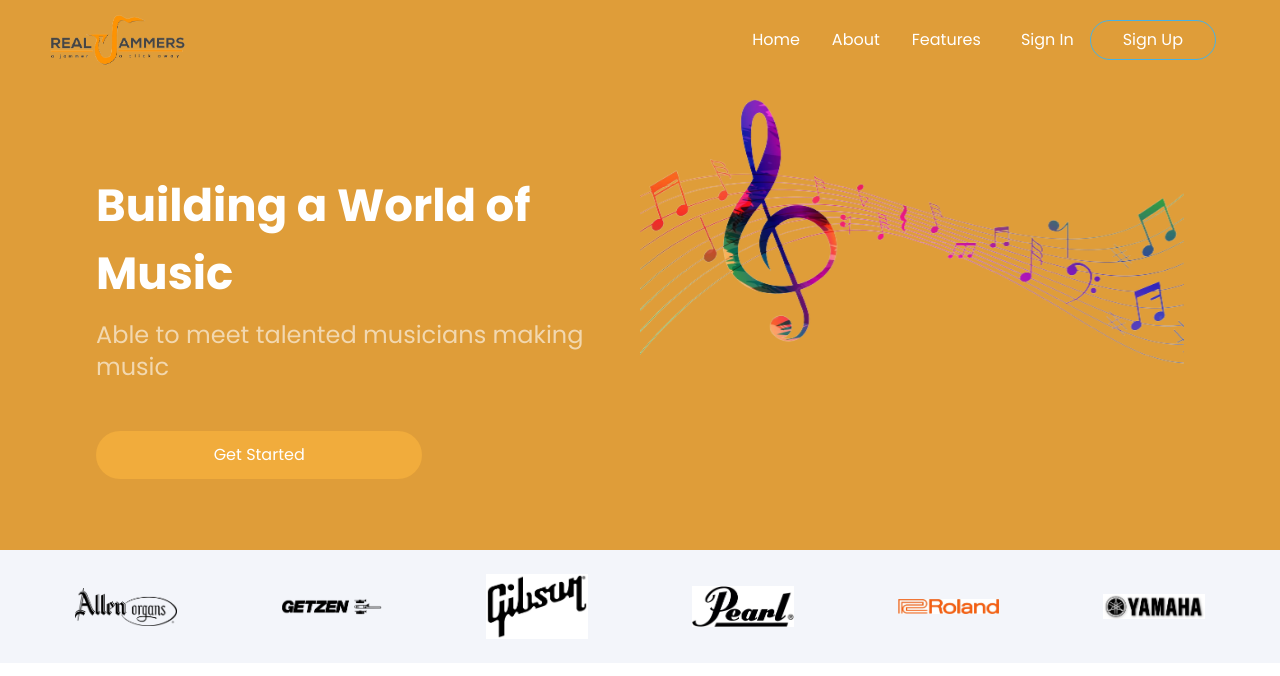
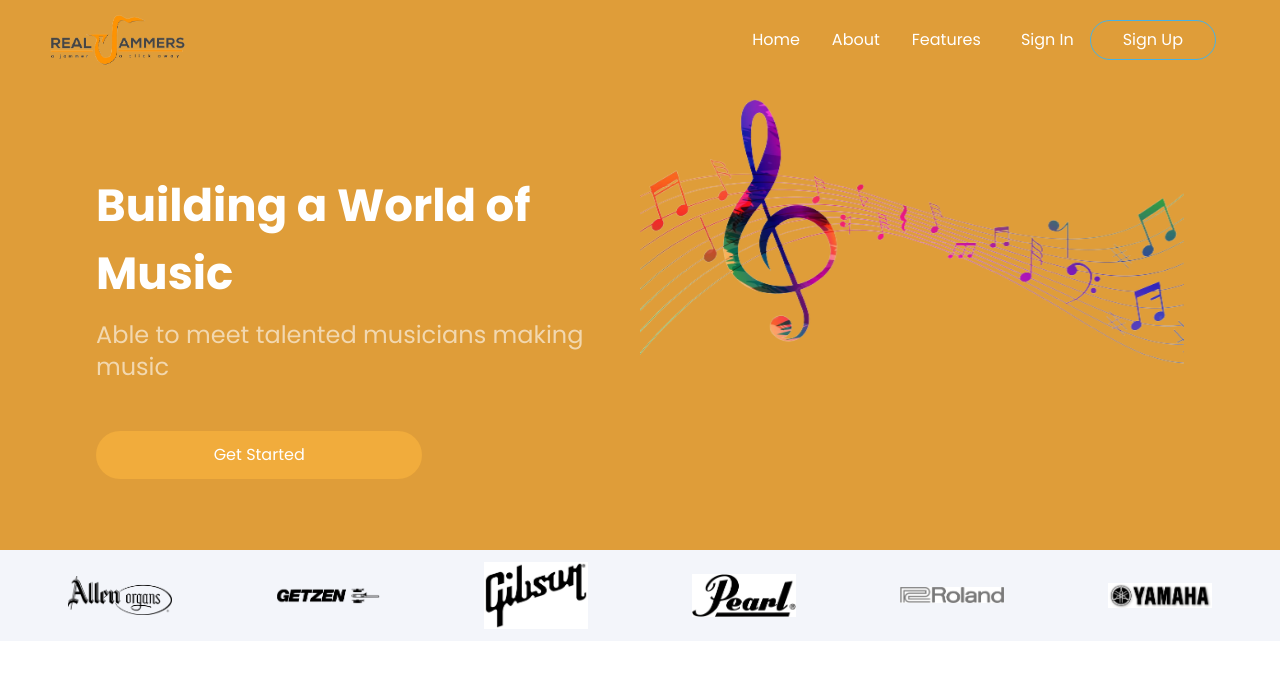
Before and after one commit to j-grace1/real-jammers-ui, a React (Create React App) app: page / in a window 1280 px wide. Shown: the top 676 px of the page. Built offline with nearby package versions, Linux system fonts and the light colour scheme.

Commit message:
add login route and component

```diff
--- a/src/App.js
+++ b/src/App.js
@@ -2,6 +2,7 @@ import React from 'react'
 import { Routes, Route } from 'react-router-dom'
 import Home from './routes/Home'
 import Login from './routes/Login'
+import Register from './routes/Register'
 
 const App = () => {
   return (
@@ -9,6 +10,7 @@ const App = () => {
       <Routes>
         <Route path='/' element={<Home />} />
         <Route path='/login' element={<Login />} />
+        <Route path='/register' element={<Register />} />
       </Routes>
     </>
   )
--- a/src/Components/Brand.jsx
+++ b/src/Components/Brand.jsx
@@ -13,15 +13,15 @@ import client6 from "../assets/clients/client-6.jpg";
 AOS.init();
 const Brand = () => {
   return (
-    <div className="bg-[#f3f5fa] p-3 text-center">
+    <div className="bg-[#f3f5fa] text-center">
       <div className="container">
         <div className="flex flex-col-6 flex-wrap gap-20 items-center justify-center" data-aos='zoom-in' data-aos-duration="1500">
-          <img className="w-[10%] inline-block p-3 transition-all" src={client1} alt="client1" />
-          <img className="w-[10%] inline-block p-3 transition-all" src={client2} alt="client2" />
-          <img className="w-[10%] inline-block p-3 transition-all" src={client3} alt="client3" />
-          <img className="w-[10%] inline-block p-3 transition-all" src={client4} alt="client4" />
-          <img className="w-[10%] inline-block p-3 transition-all" src={client5} alt="client5" />
-          <img className="w-[10%] inline-block p-3 transition-all" src={client6} alt="client6" />
+          <img className="w-[10%] inline-block p-3 transition-all grayscale hover:grayscale-0 hover:scale-110" src={client1} alt="client1" />
+          <img className="w-[10%] inline-block p-3 transition-all grayscale hover:grayscale-0 hover:scale-110" src={client2} alt="client2" />
+          <img className="w-[10%] inline-block p-3 transition-all grayscale hover:grayscale-0 hover:scale-110" src={client3} alt="client3" />
+          <img className="w-[10%] inline-block p-3 transition-all grayscale hover:grayscale-0 hover:scale-110" src={client4} alt="client4" />
+          <img className="w-[10%] inline-block p-3 transition-all grayscale hover:grayscale-0 hover:scale-110" src={client5} alt="client5" />
+          <img className="w-[10%] inline-block p-3 transition-all grayscale hover:grayscale-0 hover:scale-110" src={client6} alt="client6" />
         </div>
       </div>
     </div>
--- a/src/Components/Hero.jsx
+++ b/src/Components/Hero.jsx
@@ -13,7 +13,7 @@ const Hero = () => {
             <div className='flex flex-col justify-center md:items-start py-8' data-aos='fade-up' data-aos-delay='200' data-aos-duration="1500">
                 <h1 className='py-3 text-[45px] text-white font-bold'>Building a World of Music</h1>
                 <h2 className='text-2xl text-[#ffffff99]'>Able to meet talented musicians making music</h2>
-                <button className='py-3 mt-12 sm:w-[60%] bg-[#f1ac3c] transition delay-150 hover:bg-[#76def0] border-none'>Get Started</button>
+                <button className='py-3 mt-12 sm:w-[60%] bg-[#f1ac3c] transition duration-150 hover:bg-[#76def0] border-none'>Get Started</button>
             </div>
             <div data-aos='zoom-in' data-aos-delay='200' data-aos-duration="1500">
                 <img className='animate-bounce' src={Icon} alt='Icon' />
--- /dev/null
+++ b/src/Components/LoginInput.jsx
@@ -0,0 +1,25 @@
+import React from 'react'
+
+const LoginInput = () => {
+  return (
+    <div className='flex flex-col h-[80vh] justify-center space-y-5'>
+        <center>
+            <input className='w-96 p-2 px-3 bg-[#bababa] placeholder:text-[#efefef] border border-white outline-none rounded-lg text-black' type="text" name="" placeholder='Username' />
+        </center>
+        <center>
+            <input className='w-96 p-2 px-3 bg-[#bababa] placeholder:text-[#efefef] border border-white outline-none rounded-lg text-black' type="password" name="" placeholder='Password' />
+        </center>
+        <center>
+            <a className='text-white text-lg hover:text-bold hover:border-b border-spacing-5 duration-300' href="#">Forgotten Password?</a>
+        </center>
+        <center>
+            <input className='w-96 p-2 px-3 bg-[#df9d39] border border-white outline-none rounded-lg text-black font-semibold hover:bg-[#f1ac3c] hover:text-white duration-300' type="submit" value="Log In" />
+        </center>
+        <center>
+            <h4 className='text-white hover:text-blue-700 cursor-pointer duration-300'>CREATE ACCOUNT</h4>
+        </center>
+    </div>
+  )
+}
+
+export default LoginInput
--- a/src/Components/Navbar.jsx
+++ b/src/Components/Navbar.jsx
@@ -28,9 +28,9 @@ const Navbar = () => {
             </div>
             <div className='hidden md:flex pr-4'>
                 <ul className='hidden md:flex text-white'>
-                    <li className='transition delay-150 hover:text-[#1df0db]'>Home</li>
-                    <li className='transition delay-150 hover:text-[#1df0db]'>About</li>
-                    <li className='transition delay-150 hover:text-[#1df0db]'>Features</li>
+                    <li className='transition duration-300 hover:text-[#1df0db]'>Home</li>
+                    <li className='transition duration-300 hover:text-[#1df0db]'>About</li>
+                    <li className='transition duration-300 hover:text-[#1df0db]'>Features</li>
                 </ul>
                 <button className='border-none transition duration-150 bg-transparent hover:bg-transparent hover:text-[#1df0db] text-white mx-6 mr-4'>Sign In</button>
                 <button className='px-8 my-2 h-10'>Sign Up</button>
@@ -45,8 +45,8 @@ const Navbar = () => {
             <li className='border-b-2 border-zinc-300 w-full'>About</li>
             <li className='border-b-2 border-zinc-300 w-full'>Features</li>
             <div className='flex flex-col my-4'>
-                <button className='bg-transparent text-indigo-600 py-3 mb-4'>Sign In</button>
-                <button className='px-8 py-3'>Sign Up</button>
+                <button className='text-black py-3 mb-4'>Sign In</button>
+                <button className='px-8 py-3 text-black hover:bg-[#f1b23bea] duration-300'>Sign Up</button>
             </div>
         </ul>
     </div>
--- a/src/routes/Login.jsx
+++ b/src/routes/Login.jsx
@@ -1,13 +1,19 @@
-import React from 'react'
+import React from "react";
 
-import Logo from '../assets/logo.png'
+import Logo from "../assets/logo.png";
+import LoginInput from "../Components/LoginInput";
 
 const Login = () => {
   return (
-    <div className='flex'>
-        <img src={Logo} alt="Logo" />
+    <div className='h-screen w-full bg-cover bg-center bg-fixed bg-[url("https://images.pexels.com/photos/34221/violin-musical-instrument-music-sound.jpg?cs=srgb&dl=pexels-pixabay-34221.jpg&fm=jpg")]'>
+      <div className='bg-black/80 w-full h-screen px-8 py-3'>
+        <img className="w-[240px]" src={Logo} alt="Logo" />
+        <LoginInput />
+
+        <span className="flex justify-center text-white text-center">© 2022 Real Jammers. All Rights Reserved</span>
+      </div>
     </div>
-  )
-}
+  );
+};
 
-export default Login
+export default Login;
--- /dev/null
+++ b/src/routes/Register.jsx
@@ -0,0 +1,9 @@
+import React from 'react'
+
+const Register = () => {
+  return (
+    <div>Register</div>
+  )
+}
+
+export default Register
```
Also changed, not shown: src/routes/Home.jsx (renamed from src/routes/Home.js).
